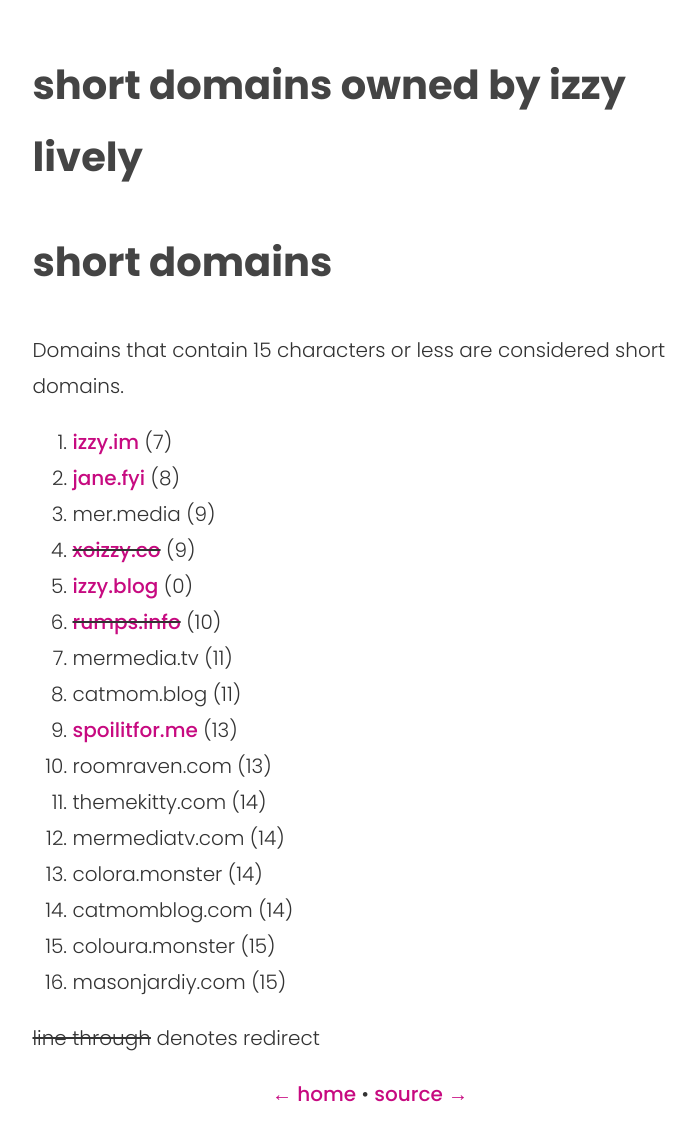
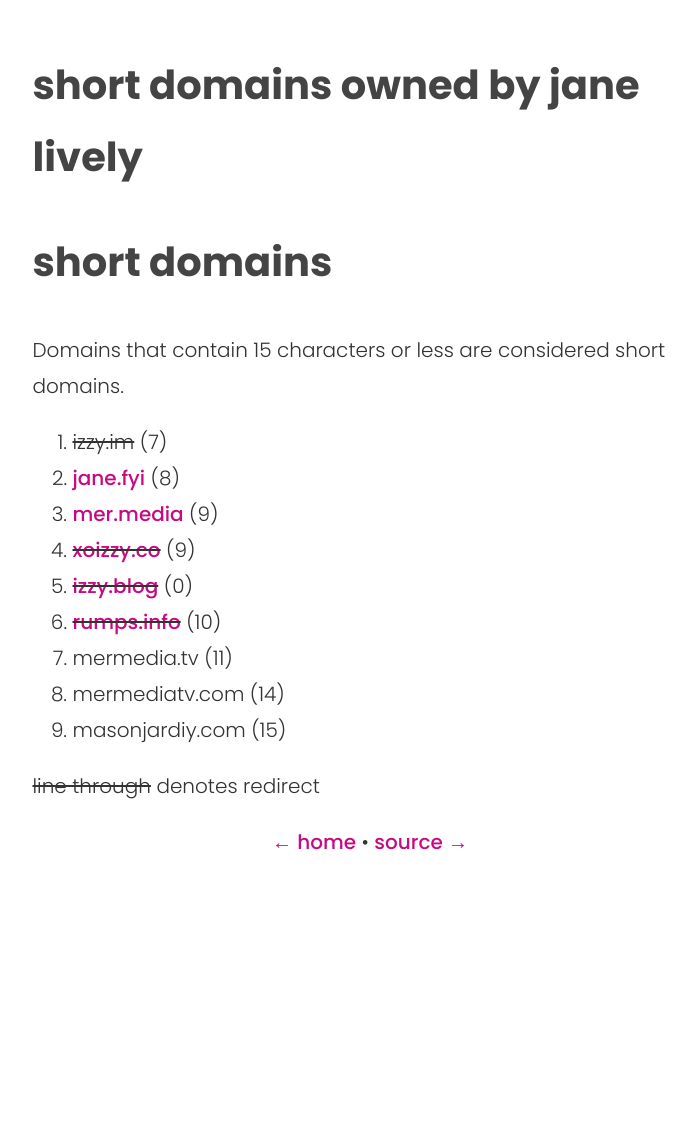
Before and after one commit to autisticjane/autisticjane.github.io, a Jekyll site: the page built from domains.md, in a window 1280 px wide. Shown: the whole page, without its empty margins (270-963 px from the left). Built offline with Jekyll 4.4.1, drawn with Linux system fonts in a browser that asks for light colours; after the commit the page ends 900 px from its top, so only the background shows below that.

Commit message:
Update domains.md

```diff
--- a/domains.md
+++ b/domains.md
@@ -1,27 +1,20 @@
 ---
 layout: page
-title: Short Domains Owned by Izzy Lively
+title: Short Domains Owned by Jane Lively
 permalink: /domains/
 ---
 
 # Short domains
 Domains that contain 15 characters or less are considered short domains.
 
-1. [izzy.im](/) (7)
+1. ~~izzy.im~~ (7)
 2. [jane.fyi](//jane.fyi) (8)
-3. mer.media (9)
-4. ~~[xoizzy.co](//izzy.blog)~~ (9)
-5. [izzy.blog](//izzy.blog) (0)
-6. ~~[rumps.info](//izzy.blog/tag/rumps/)~~ (10)
+3. [mer.media](//mer.media) (9)
+4. ~~[xoizzy.co](//autisticjane.com)~~ (9)
+5. ~~[izzy.blog](//izzy.blog)~~ (0)
+6. ~~[rumps.info](//autisticjane.com/tag/rumps/)~~ (10)
 7. mermedia.tv (11)
-8. catmom.blog (11)
-9. [spoilitfor.me](//spoilitfor.me) (13)
-10. roomraven.com (13)
-11. themekitty.com (14)
 12. mermediatv.com (14)
-13. colora.monster (14)
-14. catmomblog.com (14)
-15. coloura.monster (15)
 16. masonjardiy.com (15)
 
 ~~line through~~ denotes redirect
```
